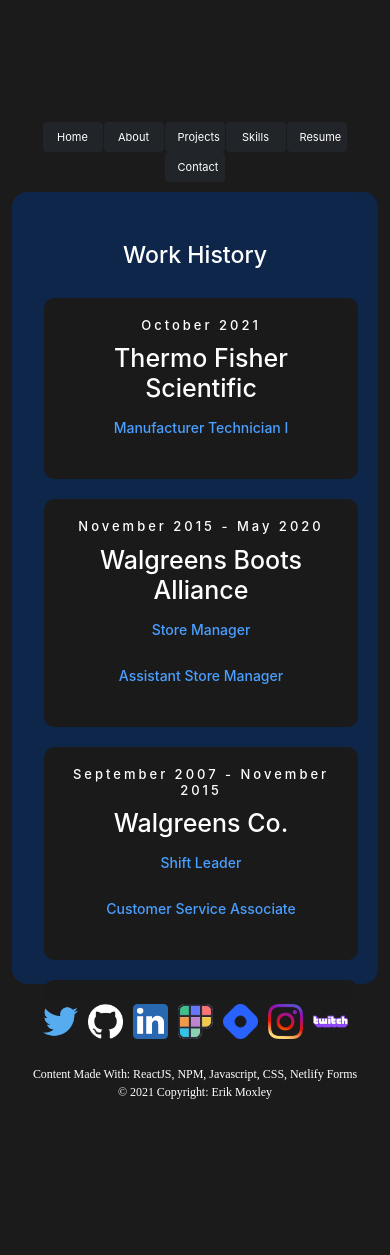
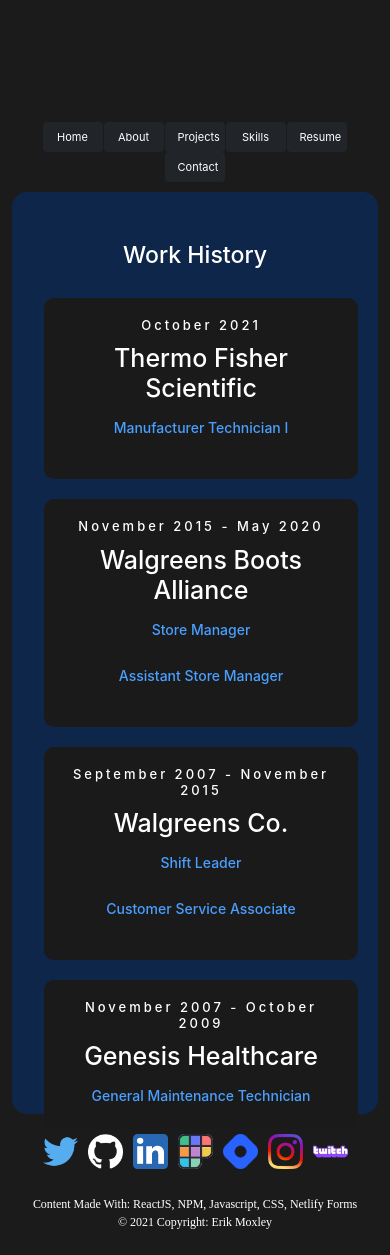
Before and after one commit to ErikMoxley/erik-moxley, a React (Create React App) app: page /resume in a window 390 px wide. Shown: the top 1255 px of the page. Before the commit the page ends 1149 px from the top, so only its background shows below. Built offline with nearby package versions, Linux system fonts and the light colour scheme.

Commit message:
fixed mobile resume link

```diff
--- a/src/styles/Content.css
+++ b/src/styles/Content.css
@@ -201,7 +201,7 @@
   letter-spacing: 3px;
 }
 .resume-link {
-  padding-top: 120px;
+  padding-top: 250px;
 }
 @media only screen and (min-width: 995px) {
   .timeline:before {
```
